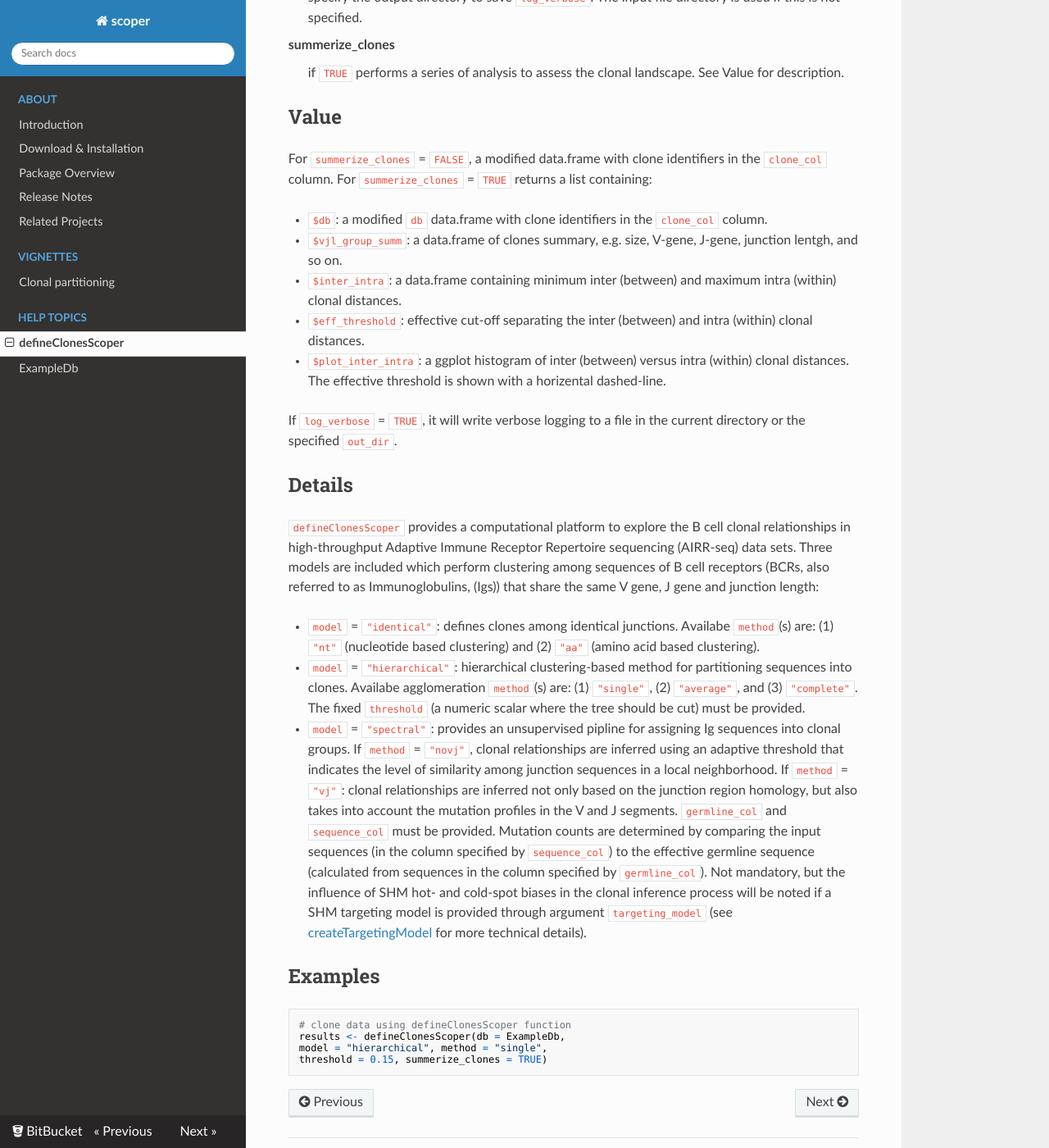
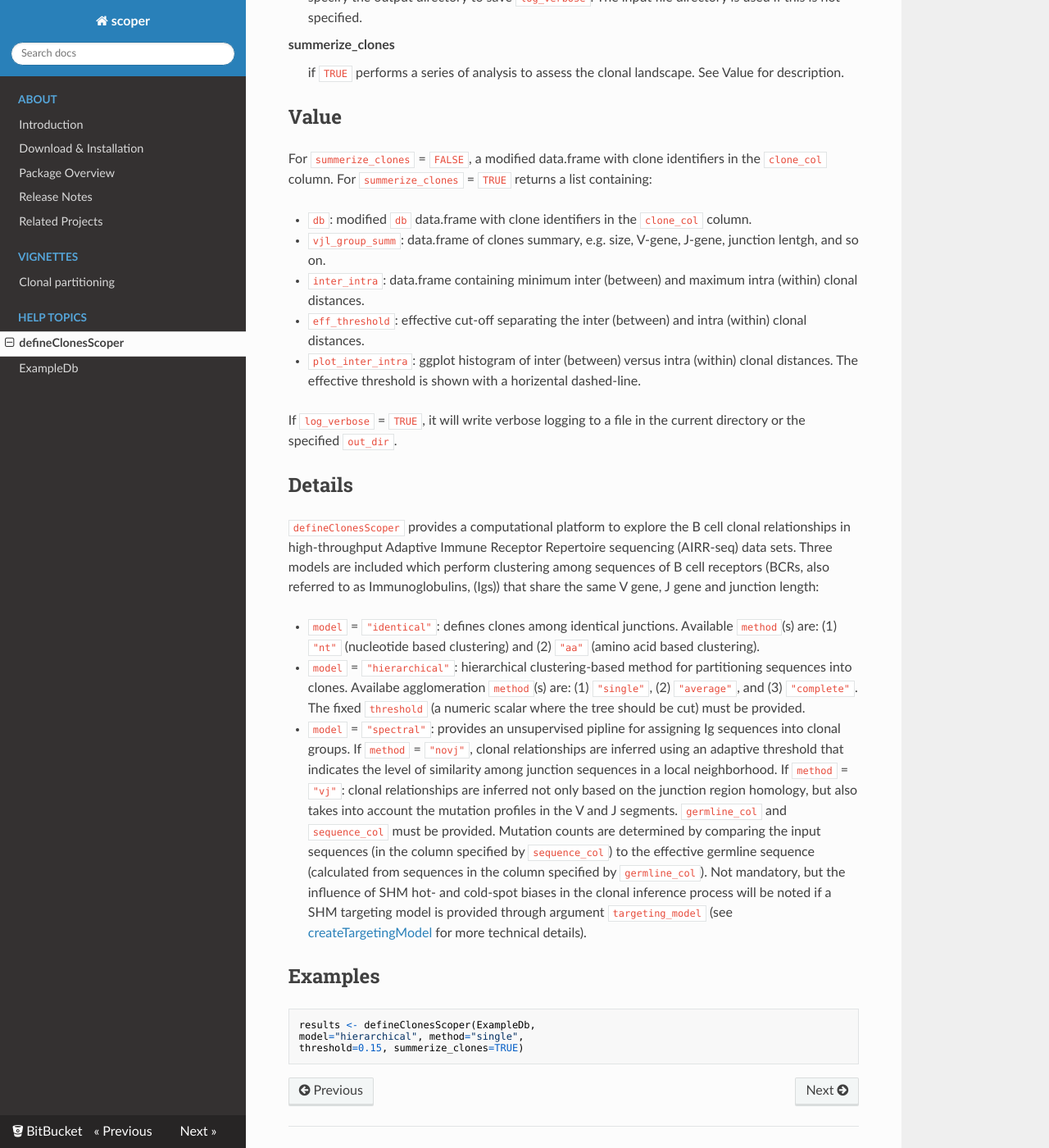
Before and after one commit to immcantation/scoper, an MkDocs documentation site: the page built from docs/topics/defineClonesScoper.md, in a window 1280 px wide and 1400 px high, scrolled down 2395 px. Shown: the whole window at 82% size. Built offline with MkDocs 1.6.1, drawn with Linux system fonts in a browser that asks for light colours; nearby versions of some CDN libraries; old or Windows-style settings are respelled for this version of MkDocs; some of the changed text lies outside the part shown.

Commit message:
changed the date and minor doc fixes.

````diff
--- a/docs/topics/defineClonesScoper.md
+++ b/docs/topics/defineClonesScoper.md
@@ -17,7 +17,7 @@ sequence_col = "SEQUENCE_IMGT", junction_col = "JUNCTION",
 v_call_col = "V_CALL", j_call_col = "J_CALL",
 clone_col = c("clone_id", "CLONE"), targeting_model = NULL,
 len_limit = NULL, first = FALSE, cdr3 = FALSE, mod3 = FALSE,
-max_N = NULL, threshold = NULL, base_sim = 0.95, iter_max = 1000,
+max_n = NULL, threshold = NULL, base_sim = 0.95, iter_max = 1000,
 nstart = 1000, nproc = 1, verbose = FALSE, log_verbose = FALSE,
 out_dir = ".", summerize_clones = FALSE)
 ```
@@ -57,7 +57,7 @@ clone_col
 containing the clone ids.
 
 targeting_model
-:   a [TargetingModel](http://www.rdocumentation.org/packages/shazam/topics/TargetingModel-class) object. Only applicable if `model` = `"spectral"`
+:   [TargetingModel](http://www.rdocumentation.org/packages/shazam/topics/TargetingModel-class) object. Only applicable if `model` = `"spectral"`
 and `method` = `"vj"`. See Details for description.
 
 len_limit
@@ -80,7 +80,7 @@ mod3
 :   if `TRUE` removes `junction_col`(s) with number of nucleotides not
 modulus of 3.
 
-max_N
+max_n
 :   The maximum number of N's to permit in the junction sequence before excluding the
 record from clonal assignment. Note, under model `"hierarchical"` and method
 `"single"` non-informative positions can create artifactual links between
@@ -127,14 +127,14 @@ Value
 For `summerize_clones` = `FALSE`, a modified data.frame with clone identifiers in the `clone_col` column.
 For `summerize_clones` = `TRUE` returns a list containing:
 
-+ `$db`:                   a modified `db` data.frame with clone identifiers in the `clone_col` column.
-+ `$vjl_group_summ`:       a data.frame of clones summary, e.g. size, V-gene, J-gene, junction lentgh,
++ `db`:                   modified `db` data.frame with clone identifiers in the `clone_col` column.
++ `vjl_group_summ`:       data.frame of clones summary, e.g. size, V-gene, J-gene, junction lentgh,
 and so on.
-+ `$inter_intra`:          a data.frame containing minimum inter (between) and maximum intra (within)
++ `inter_intra`:          data.frame containing minimum inter (between) and maximum intra (within)
 clonal distances.
-+ `$eff_threshold`:        effective cut-off separating the inter (between) and intra (within) clonal
++ `eff_threshold`:        effective cut-off separating the inter (between) and intra (within) clonal
 distances.
-+ `$plot_inter_intra`:     a ggplot histogram of inter (between) versus intra (within) clonal distances. The
++ `plot_inter_intra`:     ggplot histogram of inter (between) versus intra (within) clonal distances. The
 effective threshold is shown with a horizental dashed-line.
 
 If `log_verbose` = `TRUE`, it will write verbose logging to a file in the current directory or
@@ -149,7 +149,7 @@ relationships in high-throughput Adaptive Immune Receptor Repertoire sequencing
 data sets. Three models are included which perform clustering among sequences of B cell receptors
 (BCRs, also referred to as Immunoglobulins, (Igs)) that share the same V gene, J gene and junction length:
 
-+  `model` = `"identical"`: defines clones among identical junctions. Availabe `method`(s) are:
++  `model` = `"identical"`: defines clones among identical junctions. Available `method`(s) are:
 (1) `"nt"` (nucleotide based clustering) and (2) `"aa"` (amino acid based clustering).
 +  `model` = `"hierarchical"`: hierarchical clustering-based method for partitioning sequences
 into clones. Availabe agglomeration `method`(s) are: (1) `"single"`, (2) `"average"`, and (3)
@@ -172,8 +172,7 @@ Examples
 -------------------
 
 ```R
-# clone data using defineClonesScoper function
-results <- defineClonesScoper(db = ExampleDb,
-model = "hierarchical", method = "single",
-threshold = 0.15, summerize_clones = TRUE)
+results <- defineClonesScoper(ExampleDb,
+model="hierarchical", method="single",
+threshold=0.15, summerize_clones=TRUE)
 ```
````
Also changed, not shown: NEWS.md (+3 -7 lines), 2 other files.
